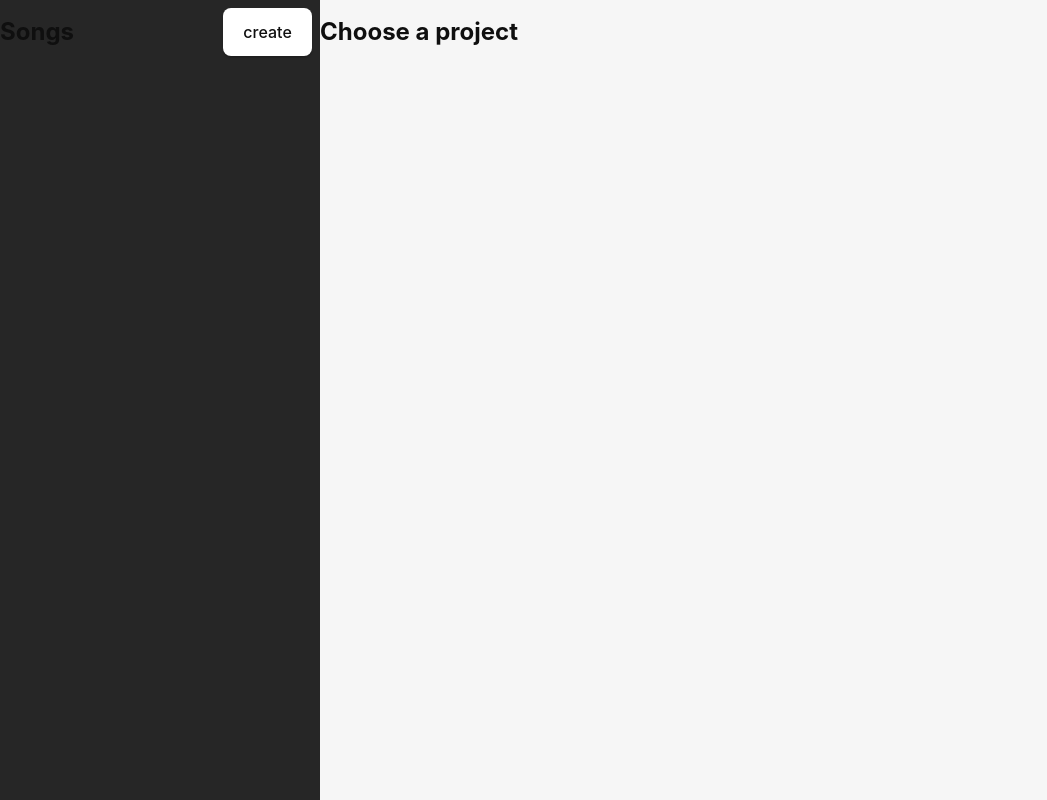
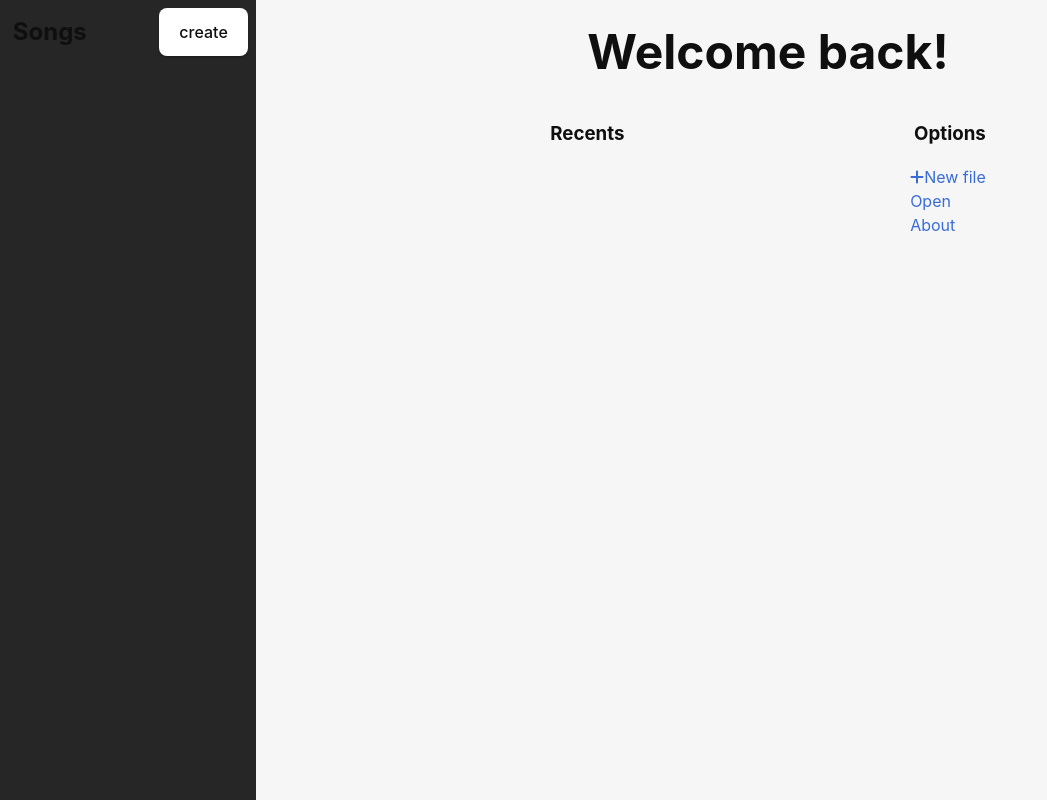
Before and after one commit to developer-3/Lyrica, a React (Vite) app: page / in a window 1280 px wide. Shown: the whole page, without its empty margins (0-1047 px from the left). Built offline with nearby package versions, Linux system fonts and the light colour scheme.

Commit message:
Cleaned up; Started landing page; switched to scss; bug fixes

```diff
--- a/src-tauri/tauri.conf.json
+++ b/src-tauri/tauri.conf.json
@@ -55,10 +55,10 @@
     "windows": [
       {
         "fullscreen": false,
-        "height": 600,
+        "height": 800,
         "resizable": true,
         "title": "lyrica",
-        "width": 800
+        "width": 1200
       }
     ]
   }
--- a/src/App.tsx
+++ b/src/App.tsx
@@ -1,25 +1,22 @@
 import { useEffect, useState } from "react";
 import { invoke } from "@tauri-apps/api/tauri";
-import "./App.css";
+import "./App.scss";
 import Sidebar from "./components/Sidebar";
 import Workspace from "./components/Workspace";
+import Landing from "./components/Landing";
 
-interface Song {
-  file_id: String,
-  title: string,
-  contents: string
-  date: String,
-};
+import { Song } from "./util/util";
 
 function App() {
 
   const [songs, setSongs] = useState<Song[]>([]);
-  const [currentSong, setCurrentSong] = useState<Song>();
+  const [currentSong, setCurrentSong] = useState<Song | null>();
 
   useEffect(() => {
     invoke('load_all_songs').then((value: any) => {
+        console.log("loaded songs")
       setSongs(value);
-      return;
+      setCurrentSong(null);
     })
     .catch(console.error);
   }, [])
@@ -30,8 +27,9 @@ function App() {
 
   return (
     <section className="home">
-      <Sidebar songs={songs} changeSong={changeSong} />
-      { currentSong ? <Workspace song={currentSong} /> : <h2>Choose a project</h2>}
+      <Sidebar key={songs.length} songs={songs} changeSong={changeSong} />
+       {/* TODO: Make this an adjustable divider */}
+      { currentSong ? <Workspace song={currentSong} /> : <Landing songs={songs} /> }
     </section>
   );
 }
--- /dev/null
+++ b/src/components/Landing.tsx
@@ -0,0 +1,44 @@
+import { FontAwesomeIcon } from "@fortawesome/react-fontawesome";
+import { useEffect, useState } from "react";
+import { Song } from "../util/util";
+
+import { faPlus } from "@fortawesome/free-solid-svg-icons";
+
+export default function Landing(props: {songs: Song[]}) {
+
+    const [songs, setSongs] = useState<Song[]>(props.songs);
+
+    useEffect(() => {
+        setSongs(props.songs)
+    }, [props.songs])
+
+    function openRecent(song: Song) {
+        // TODO: implement this
+    }
+
+    return (
+        <div className="landing-wrapper">
+            <h1>Welcome back!</h1>
+            <div className="actions-panel">
+                <div className="actions-panel-left">
+                    <h3>Recents</h3>
+                    { songs.map((song, idx) => <button onClick={() => openRecent(song)}>{song.title}</button> ) }
+                </div>
+                <div className="actions-panel-right">
+                    <h3>Options</h3>
+                    <ul>
+                        <li>
+                        <FontAwesomeIcon icon={faPlus} />New file
+                        </li>
+                        <li>
+                            Open
+                        </li>
+                        <li>
+                            About
+                        </li>
+                    </ul>
+                </div>
+            </div>
+        </div>
+    )
+}
--- a/src/components/Sidebar.tsx
+++ b/src/components/Sidebar.tsx
@@ -2,17 +2,16 @@ import { invoke } from '@tauri-apps/api/tauri'
 import { SetStateAction, useEffect, useState } from "react";
 import SidebarButton from "./SidebarButton";
 
-interface Song {
-  file_id: String,
-  title: String,
-  contents: String,
-  date: String,
-};
+import { Song } from "../util/util";
 
-function Sidebar(props: {songs: Song[], changeSong: Function}) {
+function Sidebar(props: {songs: Song[], changeSong: Function, key: Number}) {
 
     const [songs, setSongs] = useState<Song[]>(props.songs);
     const [currentSong, setCurrentSong] = useState<Song>();
+
+    useEffect(() => {
+    //   console.log(songs);
+    })
 
     function createFile() {
       invoke("create_file").then((id: any) => {
@@ -24,7 +23,6 @@ function Sidebar(props: {songs: Song[], changeSong: Function}) {
         }
         setSongs(songs.concat(n_song));
         openFile(n_song);
-        console.log(songs.length)
       }).catch(console.error);
     }
 
@@ -36,7 +34,7 @@ function Sidebar(props: {songs: Song[], changeSong: Function}) {
     return (
         <div className="sidebar">
             <div style={{display: "flex", flexDirection: "row", justifyContent: "space-between"}}>
-          <h1>Songs</h1>
+                <h1 style={{marginLeft: "5%"}}>Songs</h1>
                 <button className="create-new" onClick={createFile}>create</button>
             </div>
             <br />
--- a/src/main.tsx
+++ b/src/main.tsx
@@ -1,7 +1,7 @@
 import React from "react";
 import ReactDOM from "react-dom/client";
 import App from "./App";
-import "./style.css";
+import "./style.scss";
 
 ReactDOM.createRoot(document.getElementById("root") as HTMLElement).render(
   <React.StrictMode>
--- a/src/style.css
+++ b/src/style.scss
@@ -1,3 +1,5 @@
+@import './styles/variables';
+
 :root {
   font-family: Inter, Avenir, Helvetica, Arial, sans-serif;
   font-size: 16px;
@@ -5,7 +7,7 @@
   font-weight: 400;
 
   color: #0f0f0f;
-  background-color: #f6f6f6;
+  background-color: $bg-light;
 
   font-synthesis: none;
   text-rendering: optimizeLegibility;
@@ -17,7 +19,7 @@
 @media (prefers-color-scheme: dark) {
   :root {
     color: #f6f6f6;
-    background-color: #2f2f2f;
+    background-color: $bg-dark;
   }
 
   a:hover {
@@ -60,12 +62,8 @@ body {
 
   gap: 1px;
 
-  overflow:auto;
-  overflow-y: scroll;
-}
-
-.sidebar > h1 {
-  margin-left: 5%;
+  overflow: auto;
+  /* overflow-y: scroll; */
 }
 
 .sidebar-btn {
@@ -85,7 +83,7 @@ body {
 }
 
 .sidebar-btn:hover {
-  border-color: #396cd8;
+  border-color: $secondary-color;
 }
 
 .title-line {
@@ -162,3 +160,51 @@ body {
   font-size: large;
   font-weight: 600;
 }
+
+
+/*------- LANDING --------*/
+
+.landing-wrapper {
+    display: flex;
+    flex-direction: column;
+    width: 100%;
+    align-items: center;
+}
+
+.landing-wrapper > h1 {
+    font-size: $title-xl;
+}
+
+.actions-panel {
+    display: flex;
+    flex-direction: row;
+    width: 80%;
+    gap: 30%;
+
+    justify-content: center;
+}
+
+.actions-panel-left > button {
+    display: flex;
+    flex-direction: column;
+    border-style: none;
+    font-size: medium;
+    background-color: transparent;
+    color: $secondary-color;
+    cursor: pointer;
+}
+
+.actions-panel-right {
+    ul {
+        margin: 0;
+        list-style: none;
+    }
+
+    li {
+        color: $secondary-color;
+    }
+
+    h3 {
+        text-align: end;
+    }
+}
--- /dev/null
+++ b/src/styles/_variables.scss
@@ -0,0 +1,10 @@
+/*------- SIZING  --------*/
+
+$title-xl: 3em;
+
+/*------- COLOR  --------*/
+
+$bg-dark: #2f2f2f;
+$bg-light: #f6f6f6;
+
+$secondary-color: #396cd8;
--- /dev/null
+++ b/src/util/util.ts
@@ -0,0 +1,6 @@
+export interface Song {
+    file_id: String,
+    title: string,
+    contents: string
+    date: String,
+};
```
Also changed, not shown: package.json (+7 -3 lines), src/components/Workspace.tsx (+1 -6 lines), src/App.css (deleted), src/App.scss (added), 2 other files (tests, documents, lock files or other folders). Lines whose indentation alone changed are shown as unchanged.
